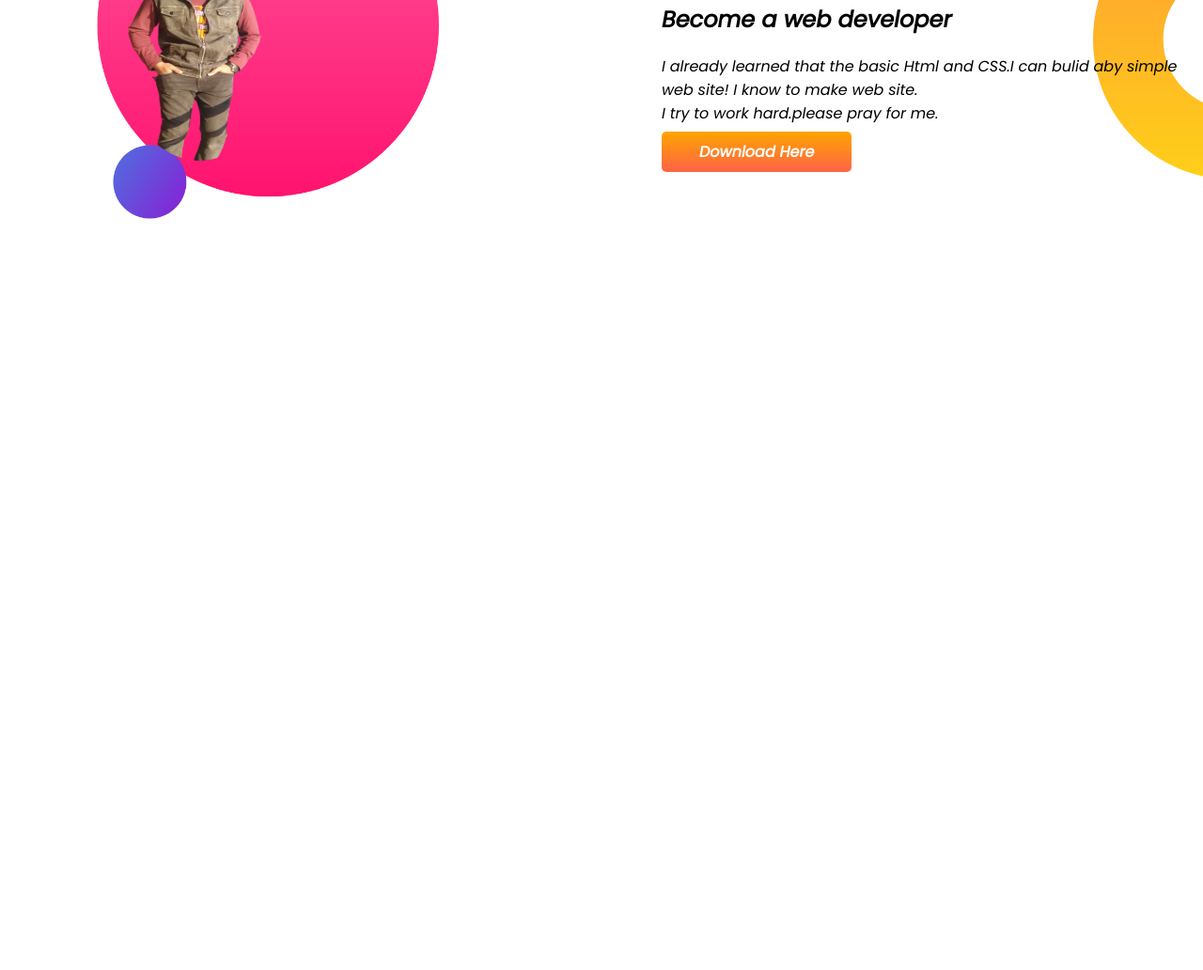
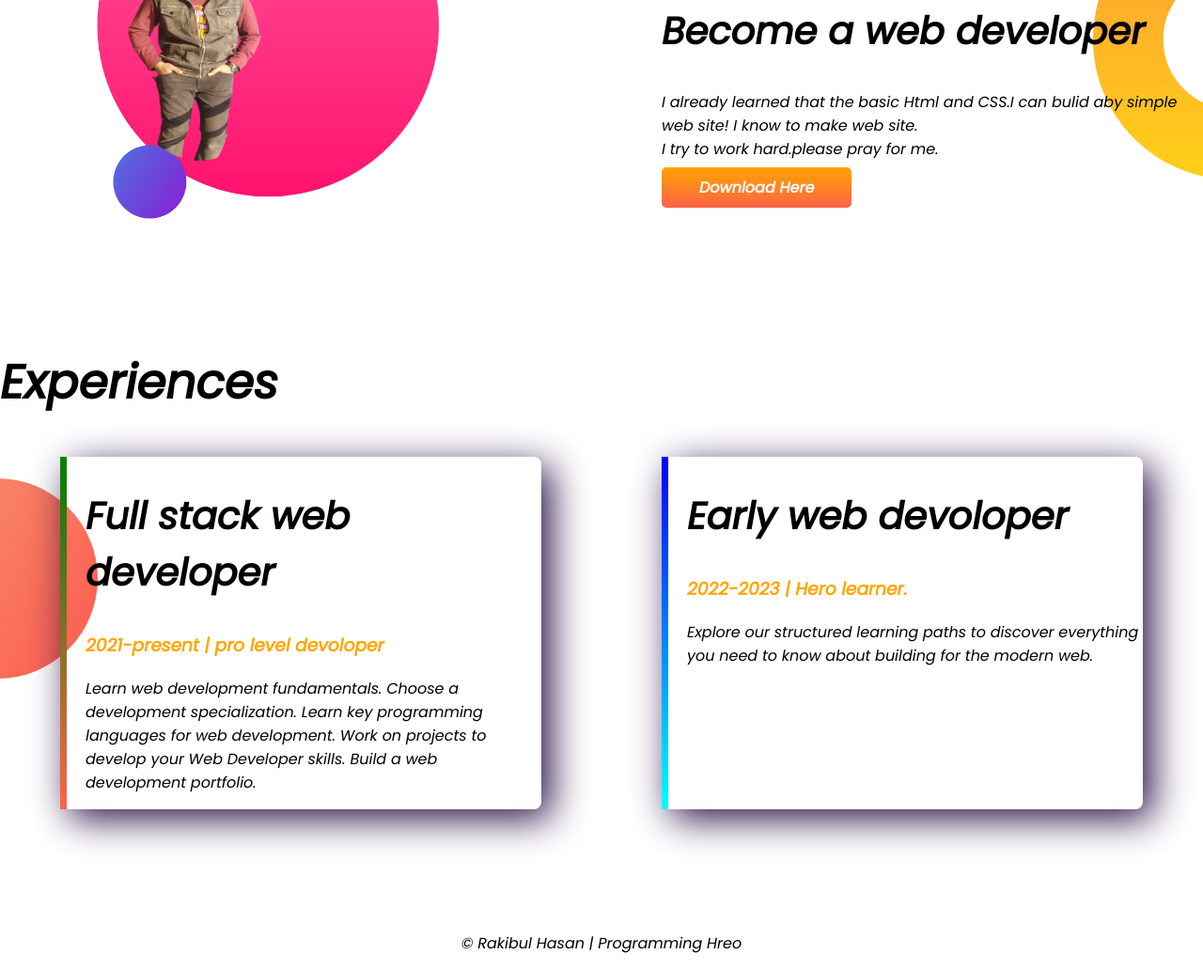
Before and after one commit to mohammadrakibul/developer-portfolio, a plain HTML site: page index.html in a window 1280 px wide. Shown: the part 873-1905 px from the top of the page at 94% size. Before the commit the page ends 1243 px from the top, so only its background shows below. Drawn offline with Linux system fonts and the light colour scheme.

Commit message:
experiences

```diff
--- a/index.html
+++ b/index.html
@@ -13,7 +13,7 @@
 </head>
 
 <body>
-      <section class="top-banner">
+      <section class="top-banner flexible-container">
             <div class="half-width">
                   <h1>Welcome To</h1>
                   <h1><samp class="orange-color">Rakibul Hasan</samp> portfolio!</h1>
@@ -30,7 +30,7 @@
             <div class="half-width"><img src="images/my-bg.png" alt=""></div>
       </section>
 
-      <section class="dream-big">
+      <section class="dream-big flexible-container">
             <div class="half-width">
                   <img src="images/my-bg4.png" alt="">
             </div>
@@ -39,9 +39,36 @@
                   <h2>Become a web developer</h2>
                   <p>I already learned that the basic Html and CSS.I can bulid aby simple web site! I know to make web
                         site.<br>I try to work hard.please pray for me. </p>
-                  <a class="link-button" target="_blank" href="">Download Here</a>
+                  <a class="link-button" target="_blank"
+                        href="https://www.youtube.com/channel/UCqeg1PkuwjA9OykU-8xOqjg">Download Here</a>
             </div>
       </section>
+      <section class="experience-area">
+            <h1>Experiences</h1>
+            <div class="flexible-container">
+                  <div id="web-dev-full" class="experience-item">
+                        <h2>Full stack web developer</h2>
+                        <h3 class="orange-color">2021-present | pro level devoloper</h3>
+                        <p>Learn web development fundamentals.
+                              Choose a development specialization.
+                              Learn key programming languages for web development.
+                              Work on projects to develop your Web Developer skills.
+                              Build a web development portfolio.</p>
+                  </div>
+                  <div id="web-dev-ex" class="experience-item">
+                        <h2>Early web devoloper</h2>
+                        <h3 class="orange-color">2022-2023 | Hero learner.</h3>
+                        <p>Explore our structured learning paths to discover everything you need to know about building
+                              for
+                              the modern web.</p>
+                  </div>
+            </div>
+
+
+      </section>
+      <footer>
+            <p>© Rakibul Hasan | Programming Hreo</p>
+      </footer>
 </body>
 
 </html>
--- a/style.css
+++ b/style.css
@@ -5,16 +5,20 @@ body{
 h1{
       font-size: 50px;
 }
+h2{
+      font-size: 40px;
+}
 .orange-color{
       color: orange;
 }
-section{
+.flexible-container{
       display: flex;
       margin-bottom: 130px;
 }
 .half-width{
       width: 50%;
       padding-left:5% ;
+
 }
 .half-width img{
       width: 70%;
@@ -36,3 +40,32 @@ section{
       background-repeat: no-repeat;
       background-position: right;
 }
+.experience-item{
+      box-shadow: 10px 10px 40px rgb(41, 15, 70);
+      width: 40%;
+      margin-left: 5%;
+      margin-right: 5%;
+      padding-left: 20px;
+      border-radius: 8px;
+
+
+}
+.experience-area{
+      background-image: url(images/exp-bg.png);
+      background-repeat: no-repeat;
+      background-position: left;
+
+}
+#web-dev-ex{
+      border-left: 7px solid;
+      border-image: linear-gradient(blue,cyan);
+      border-image-slice: 1;
+}
+#web-dev-full{
+    border-left: 7px solid;
+    border-image: linear-gradient(green,tomato);
+    border-image-slice: 1;
+}
+footer p{
+      text-align: center;
+}
```
Also changed, not shown: showOff/B612_20200816_101858_670-removebg-preview.png (deleted), showOff/IMG_20220109_082000-removebg-preview.png (deleted), 4 other files.
